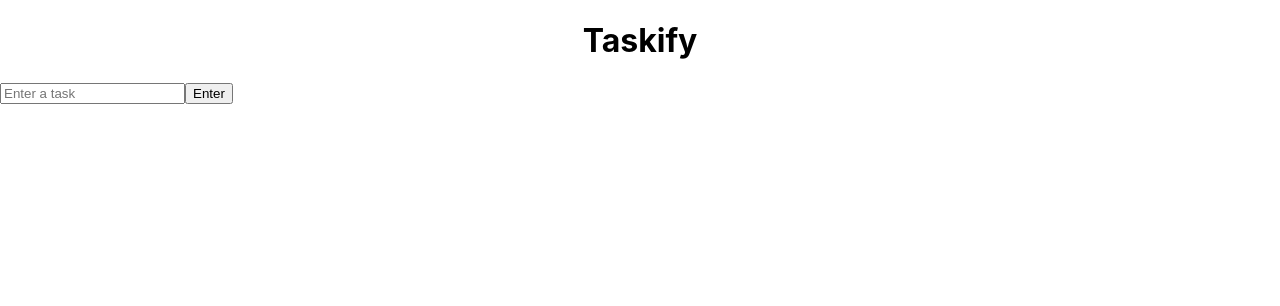
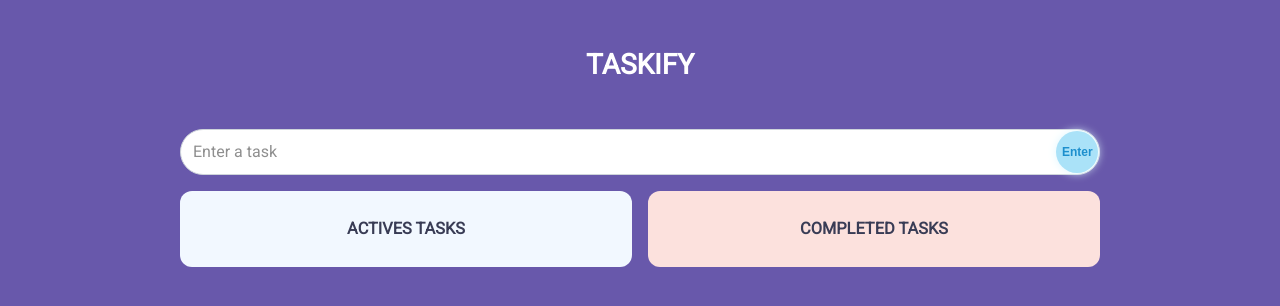
Before and after one commit to yenkadev/tyscript-todo-app, a React (Create React App) app: page / in a window 1280 px wide. Shown: the top 306 px of the page. Built offline with nearby package versions, Linux system fonts and the light colour scheme.

Commit message:
[typescript]: Add style for todo list

```diff
--- a/package.json
+++ b/package.json
@@ -12,6 +12,7 @@
     "@types/react-dom": "^18.0.5",
     "react": "^18.2.0",
     "react-dom": "^18.2.0",
+    "react-draggable": "^4.4.5",
     "react-icomoon": "^2.5.4",
     "react-scripts": "5.0.1",
     "typescript": "^4.7.4",
@@ -40,5 +41,8 @@
       "last 1 firefox version",
       "last 1 safari version"
     ]
+  },
+  "devDependencies": {
+    "sass": "^1.53.0"
   }
 }
--- a/public/index.html
+++ b/public/index.html
@@ -24,6 +24,7 @@
       work correctly both with client-side routing and a non-root public URL.
       Learn how to configure a non-root public URL by running `npm run build`.
     -->
+    <link href="https://fonts.googleapis.com/css2?family=Roboto&display=swap" rel="stylesheet">
     <title>Todo App</title>
   </head>
   <body>
--- a/src/App.tsx
+++ b/src/App.tsx
@@ -2,6 +2,7 @@ import React, { useState } from "react";
 import InputField from "./components/InputField";
 import TodoList from "./components/TodoList";
 import { Todo } from "./constants";
+import classes from "./scss/main.module.scss";
 
 const App: React.FC = () => {
   const [todo, setTodo] = useState<string>("");
@@ -15,10 +16,38 @@ const App: React.FC = () => {
   };
 
   return (
-    <div>
-      <h1 style={{ textAlign: "center" }}>Taskify</h1>
-      <InputField todo={todo} setTodo={setTodo} handleAddTodo={handleAddTodo} />
-      <TodoList todoList={todoList} setTodoList={setTodoList} />
+    <div className={classes.wrapper}>
+      <div className={classes.container}>
+        <h1
+          className={classes.title}
+          style={{
+            color: "white",
+            margin: "48px 0",
+          }}
+        >
+          Taskify
+        </h1>
+
+        <InputField
+          todo={todo}
+          setTodo={setTodo}
+          handleAddTodo={handleAddTodo}
+        />
+
+        <div className={classes.row} style={{ marginTop: "16px" }}>
+          <div className={classes.col}>
+            <div className={classes.boxActive}>
+              <h3 className={classes.title}>Actives Tasks</h3>
+              <TodoList todoList={todoList} setTodoList={setTodoList} />
+            </div>
+          </div>
+          <div className={classes.col}>
+            <div className={classes.boxComplete}>
+              <h3 className={classes.title}>Completed Tasks</h3>
+            </div>
+          </div>
+        </div>
+      </div>
     </div>
   );
 };
--- a/src/components/InputField.tsx
+++ b/src/components/InputField.tsx
@@ -1,4 +1,5 @@
 import React from "react";
+import classes from "./../scss/main.module.scss";
 
 interface InputFieldProps {
   todo: string;
@@ -17,6 +18,7 @@ const InputField: React.FC<InputFieldProps> = ({
         handleAddTodo();
         e.preventDefault();
       }}
+      className={classes.formGroup}
     >
       <input
         type="input"
@@ -25,6 +27,7 @@ const InputField: React.FC<InputFieldProps> = ({
           setTodo(e.target.value);
         }}
         placeholder="Enter a task"
+        className={classes.formControl}
       />
       <button type="submit">Enter</button>
     </form>
--- a/src/components/TodoItem.tsx
+++ b/src/components/TodoItem.tsx
@@ -1,7 +1,7 @@
 import React, { useEffect, useRef, useState } from "react";
 import Icon from "./Icon";
 import { Todo } from "../constants";
-import TodoList from "./TodoList";
+import classes from "./../scss/main.module.scss";
 
 interface TodoItemProps {
   todoItem: Todo;
@@ -18,19 +18,6 @@ const TodoItem: React.FC<TodoItemProps> = ({
   const [isEditValue, setEditValue] = useState<string>(todoItem.todo);
 
   const inpuRef = useRef<HTMLInputElement>(null);
-
-  const handleEditTodo = (id: number) => {
-    setTodoList(
-      todoList.map((todoItem) =>
-        todoItem.id === id
-          ? {
-              ...todoItem,
-              todo: isEditValue,
-            }
-          : todoItem
-      )
-    );
-  };
 
   const handleDeleteTodo = (id: number) => {
     setTodoList(todoList.filter((todoItem) => todoItem.id !== id));
@@ -49,19 +36,10 @@ const TodoItem: React.FC<TodoItemProps> = ({
     );
   };
 
-  console.log("todoList", todoList);
-
   useEffect(() => inpuRef.current?.focus(), [isEdit]);
 
-  console.log("isEdit", isEdit);
-
   return (
-    <form
-      onSubmit={(e) => {
-        e.preventDefault();
-        handleEditTodo(todoItem.id);
-      }}
-    >
+    <li className={classes.listTodoItem}>
       {isEdit ? (
         <input
           type="text"
@@ -72,34 +50,28 @@ const TodoItem: React.FC<TodoItemProps> = ({
           ref={inpuRef}
         />
       ) : (
-        // Check isDone to add style here
         <p>{todoItem?.todo}</p>
       )}
-      <ul>
-        <li>
+      <div className={classes.dFlex}>
         <Icon
           icon="pencil"
-            size={20}
-            color="orange"
+          size={18}
           onClick={() => {
             setEdit(!isEdit);
           }}
         />
         <Icon
           icon="bin"
-            size={20}
-            color="orange"
+          size={18}
           onClick={() => handleDeleteTodo(todoItem?.id)}
         />
         <Icon
           icon="checkmark"
-            size={20}
-            color="orange"
+          size={18}
           onClick={() => handleDoneTodo(todoItem?.id)}
         />
+      </div>
     </li>
-      </ul>
-    </form>
   );
 };
 
--- a/src/components/TodoList.tsx
+++ b/src/components/TodoList.tsx
@@ -1,6 +1,7 @@
 import React from "react";
 import TodoItem from "./TodoItem";
 import { Todo } from "../constants";
+import classes from "./../scss/main.module.scss";
 
 interface TodoListProps {
   todoList: Todo[];
@@ -9,7 +10,7 @@ interface TodoListProps {
 
 const TodoList: React.FC<TodoListProps> = ({ todoList, setTodoList }) => {
   return (
-    <div>
+    <ul className={classes.listTodo}>
       {todoList?.map((todoItem, index) => (
         <TodoItem
           key={index}
@@ -18,7 +19,7 @@ const TodoList: React.FC<TodoListProps> = ({ todoList, setTodoList }) => {
           setTodoList={setTodoList}
         />
       ))}
-    </div>
+    </ul>
   );
 };
 
--- /dev/null
+++ b/src/scss/_reset.scss
@@ -0,0 +1,14 @@
+p {
+  margin: 0;
+}
+
+ul {
+  list-style: none;
+
+  margin: 0;
+  padding: 0;
+}
+
+input {
+  width: 100%;
+}
--- /dev/null
+++ b/src/scss/_ultil.scss
@@ -0,0 +1,14 @@
+// BEGIN VARIABLES
+$color-white: #fbfdff;
+$color-black: #393c55;
+$color-primary: #6858ab;
+$color-secondary: #f2f8ff;
+$color-third: #fce1dd;
+
+$color-input-border: #ced4da;
+$color-input-shadow: rgb(202 208 247);
+
+$color-button: #1d8fcd;
+$color-button-boxshadow: #dff7ff;
+$color-button-background: #aae2f8;
+// END VARIABLES
--- /dev/null
+++ b/src/scss/main.module.scss
@@ -0,0 +1,162 @@
+@import "./reset";
+@import "./ultil";
+
+html {
+  font-size: 10px;
+}
+
+body {
+  font-family: "Roboto", sans-serif;
+  font-size: 1.4rem;
+
+  color: $color-black;
+  background: $color-primary;
+}
+
+.container {
+  width: 100%;
+  padding-right: 15px;
+  padding-left: 15px;
+  margin-right: auto;
+  margin-left: auto;
+}
+
+@media (min-width: 768px) {
+  .container {
+    max-width: 920px;
+  }
+}
+
+// BEGIN GENERAL
+.row {
+  display: flex;
+  margin: 0 -0.8rem;
+}
+
+.col {
+  flex-basis: 50%;
+  padding: 0 0.8rem;
+}
+
+.dFlex {
+  display: flex;
+}
+
+.title {
+  text-transform: uppercase;
+  text-align: center;
+}
+// END GENERAL
+
+// BEGIN PLACEHOLDER
+::placeholder {
+  font-family: "Roboto", sans-serif;
+  color: #8f8f8f;
+  font-size: 1.6rem;
+}
+// END PLACEHOLDER
+
+// BEGIN INPUT FIELD
+.formGroup {
+  display: flex;
+  position: relative;
+}
+
+.formControl {
+  color: $color-black;
+  font-size: 1.4rem;
+  line-height: 1.6rem;
+
+  border: 0.1rem solid $color-input-border;
+  border-radius: 2.4rem;
+
+  padding: 1.4rem 1.2rem;
+
+  transition: border-color 0.15s ease-in-out, box-shadow 0.15s ease-in-out;
+
+  &:focus {
+    border-color: $color-secondary;
+    outline: 0;
+    box-shadow: 0 0 0 0.2rem $color-input-shadow;
+  }
+
+  + button {
+    color: $color-button;
+    font-size: 1.2rem;
+    font-weight: 900;
+
+    width: 4.2rem;
+    height: 4.2rem;
+
+    border: 0;
+    border-radius: 50%;
+
+    background-color: $color-button-background;
+    transition: 0.2s all;
+    box-shadow: 0 0 1rem $color-button-boxshadow;
+
+    position: absolute;
+    top: 0.2rem;
+    right: 0.2rem;
+  }
+}
+// END INPUT FIELD
+
+// BEGIN BOX
+.boxActive,
+.boxComplete {
+  border-radius: 1.2rem;
+
+  padding: 1.2rem;
+}
+
+.boxActive {
+  background-color: $color-secondary;
+}
+
+.boxComplete {
+  background-color: $color-third;
+}
+// END BOX
+
+// BEGIN TODO LIST
+.listTodo {
+  .listTodoItem {
+    display: flex;
+    align-items: center;
+    justify-content: space-between;
+
+    font-size: 1.6rem;
+
+    background: #fbfdff;
+    border-radius: 0.8rem;
+
+    padding: 1.2rem;
+
+    + .listTodoItem {
+      margin-top: 0.8rem;
+    }
+
+    svg {
+      color: $color-black;
+
+      cursor: pointer;
+
+      margin-left: 0.8rem;
+    }
+
+    input {
+      padding: 0.8rem;
+
+      border: 0.1rem solid $color-input-border;
+      transition: border-color 0.15s ease-in-out, box-shadow 0.15s ease-in-out;
+
+      &:focus {
+        border-color: $color-secondary;
+        outline: 0;
+        box-shadow: 0 0 0 0.2rem $color-input-shadow;
+      }
+    }
+  }
+}
+// END TODO LIST
```
Also changed, not shown: 1 other file (tests, documents, lock files or other folders). Lines whose indentation alone changed are shown as unchanged.
